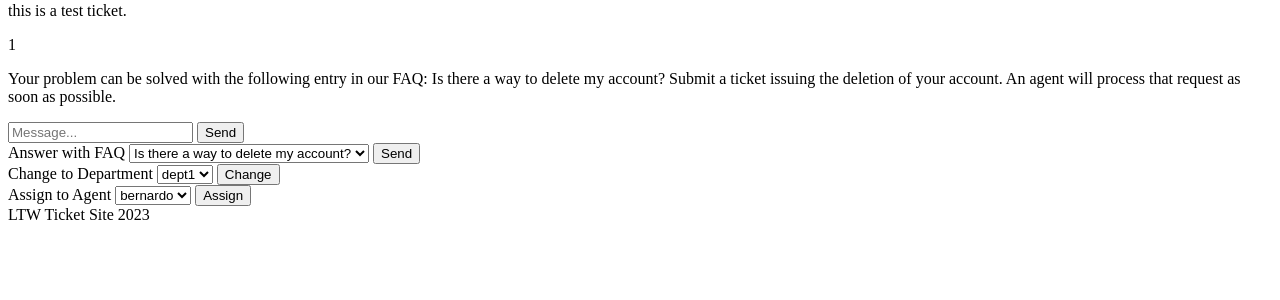
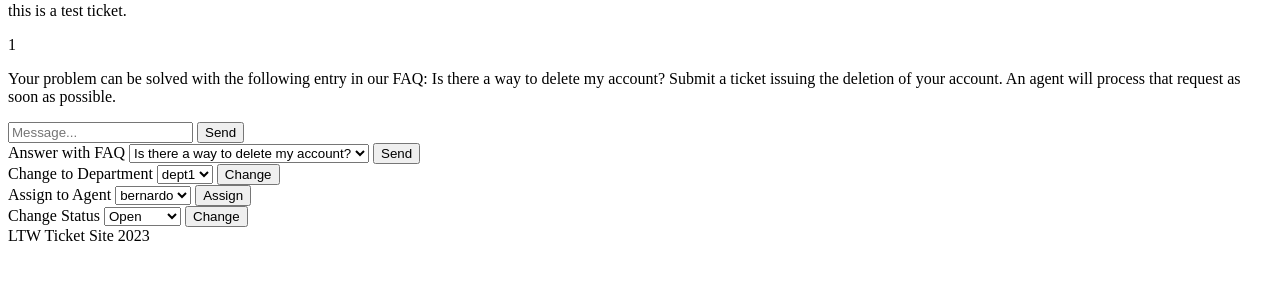
Before and after one commit to 6ernardo/feup-LTW-proj, a PHP site: page /pages/ticket.php?id=1 in a window 1280 px wide. Shown: the part 354-654 px from the top of the page. Run offline with PHP 8.4, Linux system fonts and the light colour scheme; data comes from the database, SQL or seed files in the repository; both versions use the stored data as it was after the commit.

Commit message:
Change ticket status

```diff
--- a/pages/ticket.php
+++ b/pages/ticket.php
@@ -16,12 +16,14 @@ require_once('../database/classes/inquiry.class.php');
 require_once('../database/classes/department.class.php');
 require_once('../database/classes/user.class.php');
 require_once('../database/classes/faq.class.php');
+require_once('../database/classes/status.class.php');
 
 $ticket = Ticket::getTicket($db, intval($_GET['id']));
 $inquiries = Inquiry::getTicketInquiries($db, intval($_GET['id']));
 $departments = Department::getDepartments($db);
 $agents = User::getAgents($db);
 $faqs = FAQ::getAllFAQ($db);
+$statuses = Status::getAllStatus($db);
 
 
 drawHeader($session);
@@ -29,7 +31,7 @@ drawTicketInfo($ticket);
 drawTicketInquirySection($ticket, $inquiries);
 
 if($session->getRole() < 3){
-    drawAgentTicketTools($ticket, $departments, $agents, $faqs);
+    drawAgentTicketTools($ticket, $departments, $agents, $faqs, $statuses);
 }
 
 drawFooter();
--- a/templates/ticket.tpl.php
+++ b/templates/ticket.tpl.php
@@ -98,7 +98,7 @@
     </form>
 <?php } ?>
 
-<?php function drawAgentTicketTools(Ticket $ticket, array $departments, array $agents, array $faqs) { ?>
+<?php function drawAgentTicketTools(Ticket $ticket, array $departments, array $agents, array $faqs, array $statuses) { ?>
     <form action="../actions/action_answer_faq.php?id=<?=$ticket->id?>" method="POST">
         <label>
             Answer with FAQ
@@ -132,5 +132,16 @@
             <button type="submit" name="submit_agent_assign">Assign</button>
         </label>
     </form>
+    <form action="../actions/action_change_status.php?id=<?=$ticket->id?>" method="POST">
+        <label>
+            Change Status
+            <select name="status">
+                <?php foreach($statuses as $status) { ?>
+                    <option value="<?=$status->id?>"><?=$status->name?></option>
+                <?php } ?>
+            </select>
+        </label>
+        <button type="submit" name="submit_status_change">Change</button>
+    </form>
 
 <?php } ?>
```
Also changed, not shown: actions/action_change_status.php (added, +19 -0 lines), README.md, database/database.db.
